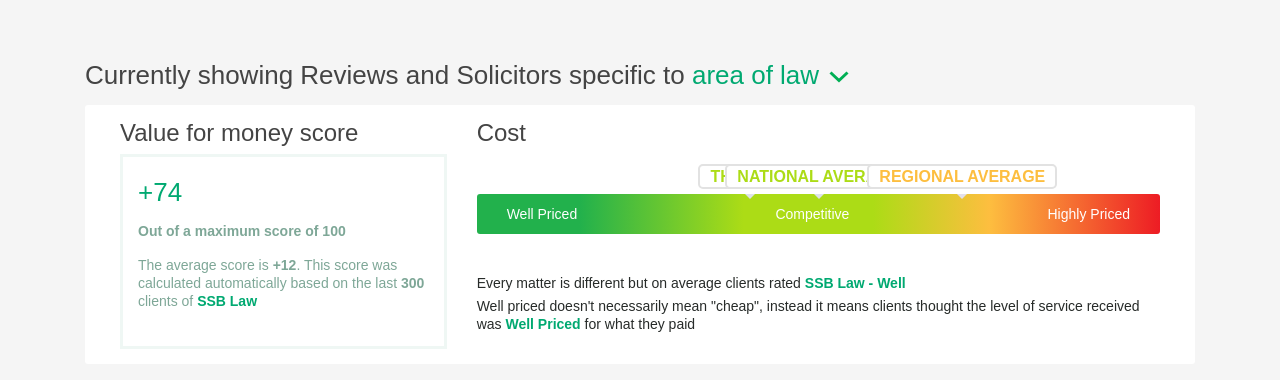
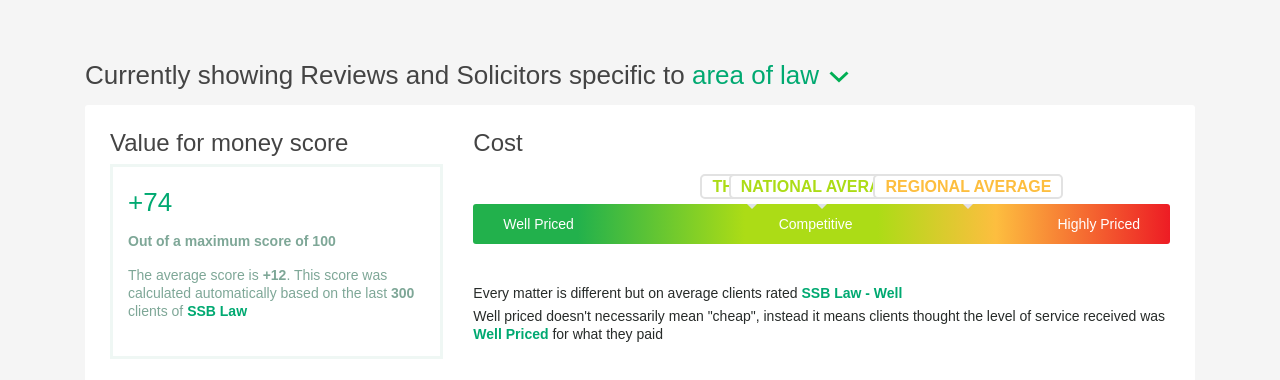
Before and after one commit to Andeson25/Solicitor, a plain HTML site: page greenbar.html in a window 1280 px wide. Drawn offline with Linux system fonts and the light colour scheme.

Commit message:
made green bar

```diff
--- a/css/greenbar.css
+++ b/css/greenbar.css
@@ -73,7 +73,7 @@
 }
 .green-bar .base {
   margin: 0;
-  padding: 15px 20px;
+  padding: 25px 10px;
   border-radius: 3px;
   width: 100%;
   background-color: #ffffff;
```
